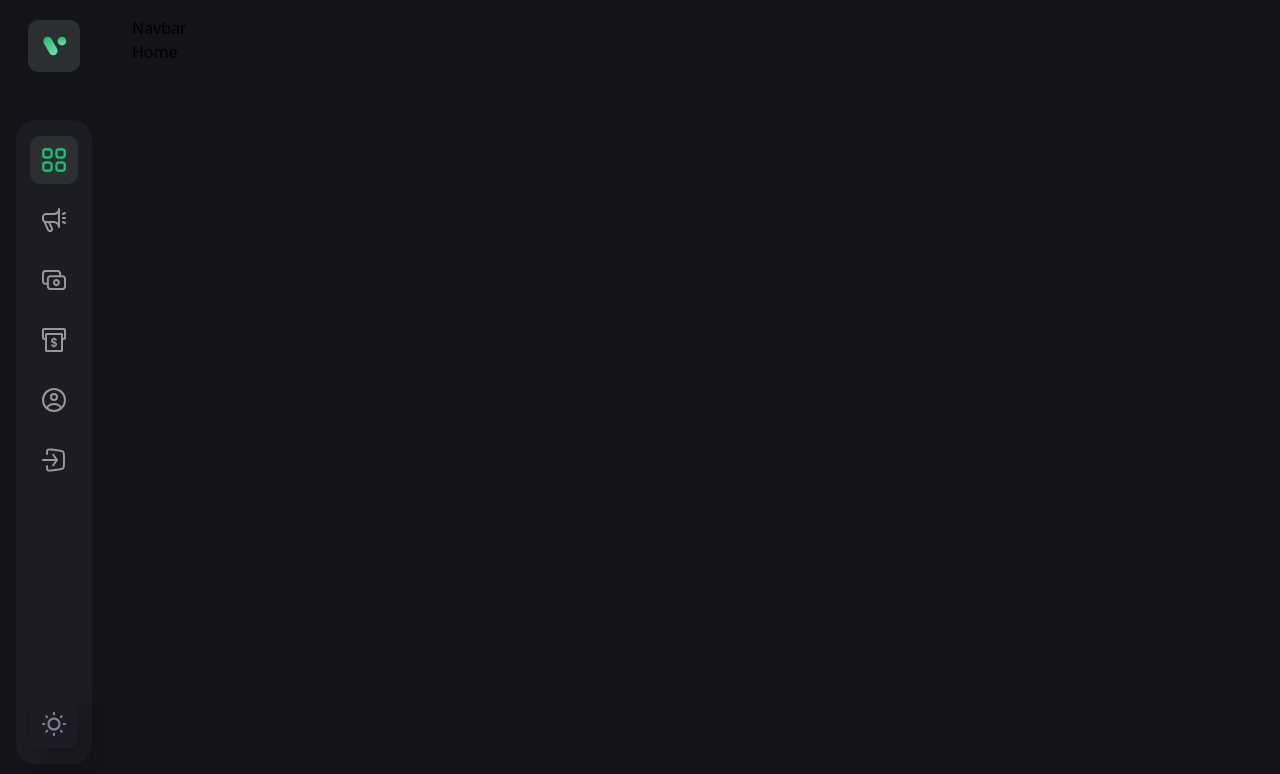
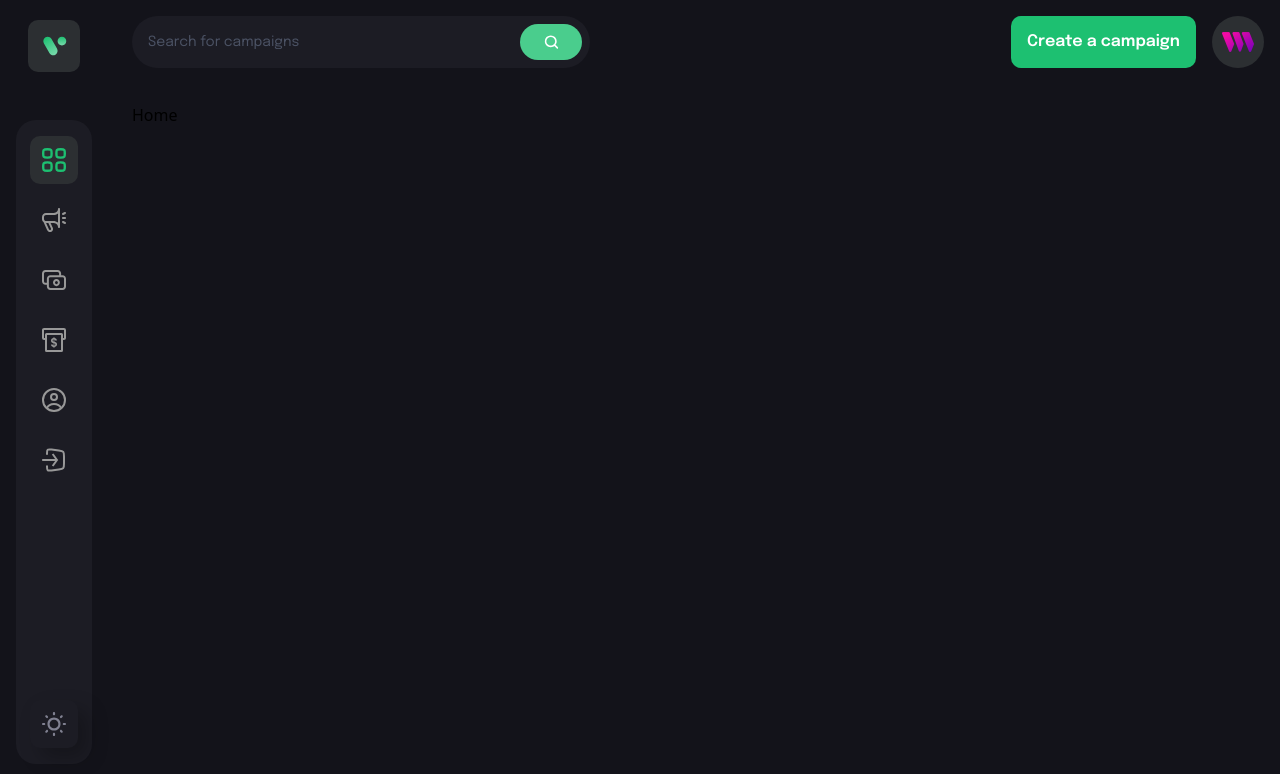
Before and after one commit to txusif/crowdFundingDapp, a React (Vite) app in the folder client/: page / in a window 1280 px wide. Shown: the top 774 px of the page. Built offline with nearby package versions, Linux system fonts and the light colour scheme; what @thirdweb-dev/react would draw is missing.

Commit message:
created navbar

```diff
--- a/client/src/App.jsx
+++ b/client/src/App.jsx
@@ -1,7 +1,7 @@
-import React from 'react'
+import React from 'react';
 import { Route, Routes } from "react-router-dom";
-import { Sidebar, Navbar } from "./components"
-import { Home, Profile, CreateCampaign, CampaignDetails } from "./pages"
+import { Sidebar, Navbar } from "./components";
+import { Home, Profile, CreateCampaign, CampaignDetails } from "./pages";
 
 function App() {
     return (
@@ -15,6 +15,9 @@
                 <Navbar />
                 <Routes>
                     <Route path="/" element={<Home />} />
+                    <Route path="/profile" element={<Profile />} />
+                    <Route path="/create-campaign" element={<CreateCampaign />} />
+                    <Route path="/create-details/:id" element={<CampaignDetails />} />
                 </Routes>
             </div>
 
--- /dev/null
+++ b/client/src/components/CustomButton.jsx
@@ -0,0 +1,15 @@
+import React from 'react'
+
+function CustomButton({ btnType, title, styles, handleClick }) {
+    return (
+        <button
+            type={btnType}
+            className={`font-epilogue font-semibold text-[16px] leading-[26px] min-h-[52px] text-white px-4 rounded-[10px] ${styles}`}
+            onClick={handleClick}
+        >
+            {title}
+        </button>
+    )
+}
+
+export default CustomButton
--- a/client/src/components/Navbar.jsx
+++ b/client/src/components/Navbar.jsx
@@ -1,9 +1,95 @@
-import React from 'react'
+import React, { useState } from 'react';
+import { Link, useNavigate } from 'react-router-dom';
+
+import { CustomButton } from './';
+import { logo, menu, search, thirdweb } from "../assets";
+import { navlinks } from '../constants';
 
 function Navbar() {
+    const navigate = useNavigate();
+    const [isActive, setIsActive] = useState("dashboard");
+    const [toggleDrawer, setToggleDrawer] = useState(false);
+    const address = "0xabc";
+
     return (
-        <div>
-            Navbar
+        <div className="flex md:flex-row flex-col-reverse justify-between mb-[35px] gap-6">
+            <div className="lg:flex-1 flex flex-row max-w-[458px] py-2 pl-4 pr-2 h-[52px] bg-[#1c1c24] rounded-[100px]">
+                <input type="text" placeholder="Search for campaigns" className="flex w-full font-epilogue font-normal text-[14px] placeholder:text-[#4b5264] text-white bg-transparent outline-none" />
+                <div className="w-[72px] h-full rounded-[20px] bg-[#4acd8d] flex justify-center items-center cursor-pointer">
+                    <img src={search} alt="search" className="w-[15px] h-[15px] object-contain" />
+                </div>
+            </div>
+            <div className="sm:flex hidden flex-row justify-end gap-4">
+                <CustomButton
+                    btnType="button"
+                    title={address ? "Create a campaign" : "Connect wallet"}
+                    styles={address ? "bg-[#1dc071]" : "bg-[#8c6dfd]"}
+                    handleClick={() => {
+                        if (address) navigate("create-campaign")
+                        else "connect()"
+                    }}
+                />
+
+                <Link to="/profile">
+                    <div className="w-[52px] h-[52px] rounded-full bg-[#2c2f32] flex justify-center items-center cursor-pointer">
+                        <img src={thirdweb} alt="user" className="w-[60%] h-[60%] object-contain" />
+                    </div>
+                </Link>
+            </div>
+
+            {/*Small screen navigation*/}
+            <div className="sm:hidden flex justify-between items-center relative">
+                <div className="w-[40px] h-[40px] rounded-[10px] bg-[#2c2f32] flex justify-center items-center cursor-pointer">
+                    <img src={thirdweb} alt="user" className="w-[60%] h-[60%] object-contain" />
+                </div>
+
+                <img
+                    src={menu}
+                    alt="menu"
+                    className="w-[34px] h-[34px] cursor-pointer object-contain"
+                    onClick={() => setToggleDrawer((prev) => !prev)}
+                />
+
+                <div className={`absolute top-[60px] right-0 left-0 bg-[#1c1c24] shadow-secondary py-4 ${!toggleDrawer ? "-translate-y-[100vh]" : "-translate-y-0"} transition-all duration-700`} >
+                    <ul className="mb-4" >
+                        {navlinks.map((link) => (
+                            <li
+                                key={link.name}
+                                className={`flex p-4 ${isActive === link.name && "bg-[#3a3a43]"}`}
+                                onClick={() => {
+                                    setIsActive(link.name);
+                                    setToggleDrawer(false);
+                                    navigate(link.link)
+                                }}
+                            >
+                                <img
+                                    src={link.imgUrl}
+                                    alt={link.name}
+                                    className={`w-[24px] h-[24px] object-contain text-[14px] ${isActive === link.name ? "grayscale-0" : "grayscale"}`}
+                                />
+                                <p className={`font-epilogue font-semibold ml-[20px] text-[14px] ${isActive === link.name ? "text-[#1dc071]" : "text-[#808191]"}`}>
+                                    {link.name}
+                                </p>
+
+                            </li>
+                        ))}
+                    </ul>
+
+                    <div className="flex mx-4">
+                        <CustomButton
+                            btnType="button"
+                            title={address ? "Create a campaign" : "Connect wallet"}
+                            styles={address ? "bg-[#1dc071]" : "bg-[#8c6dfd]"}
+                            handleClick={() => {
+                                if (address) navigate("create-campaign")
+                                else "connect()"
+                            }}
+                        />
+                    </div>
+
+                </div>
+            </div>
+
         </div>
     )
 }
--- a/client/src/components/index.js
+++ b/client/src/components/index.js
@@ -1,2 +1,3 @@
 export { default as Navbar } from "./Navbar";
 export { default as Sidebar } from "./Sidebar";
+export { default as CustomButton } from "./CustomButton";
```
